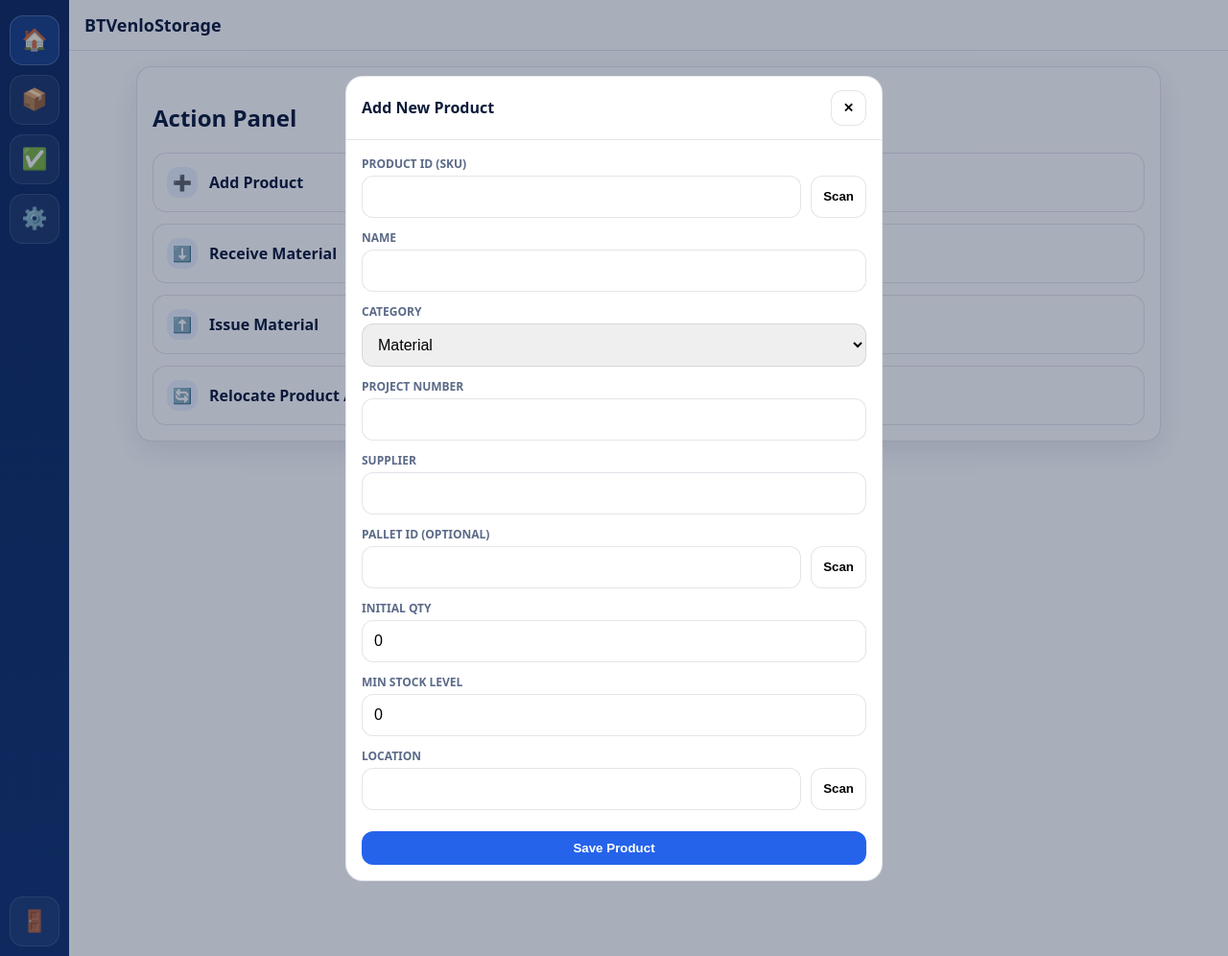
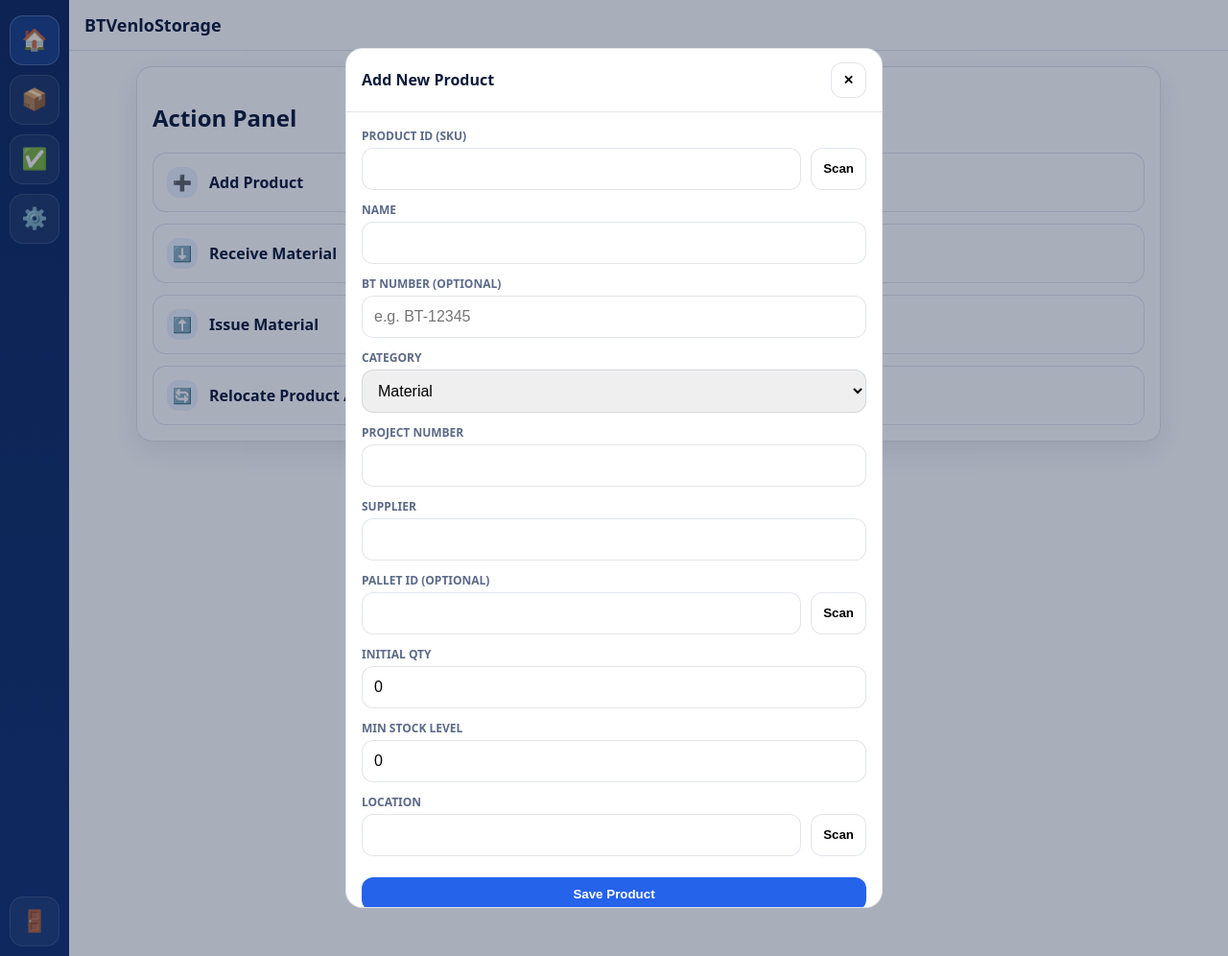
Before and after one commit to tomaszlipka10-alt/aplikacja-flask-qr, a Flask app: page / in a window 1280 px wide, after a click that opens the changed part. Shown: the whole page at 96% size. Run offline with Flask 3, Linux system fonts and the light colour scheme; the visitor is signed in with stand-in values (Sample User, id 1); data that the repository does not hold is empty.

Commit message:
Add optional BT Number support under Name input, update table layout and search queries

```diff
--- a/app.py
+++ b/app.py
@@ -101,6 +101,7 @@ def api_products():
         supplier = str(d.get('supplier', '')).strip()
         name = str(d.get('name', '')).strip()
         pallet_id = str(d.get('pallet_id', '')).strip()
+        bt_number = str(d.get('bt_number', '')).strip()
 
         raw_stock = str(d.get('current_stock', '0')).strip()
         raw_min = str(d.get('min_stock', '0')).strip()
@@ -111,6 +112,7 @@ def api_products():
         _supabase_request("POST", "products", json_body={
             "item_number": sku,
             "name": name,
+            "bt_number": bt_number if bt_number else None,
             "current_stock": current_stock_val,
             "min_stock": min_stock_val,
             "location": str(d.get('location', '')).strip(),
@@ -129,7 +131,7 @@ def api_products():
             "location": str(d.get('location', '')).strip(),
             "username": current_user.username,
             "project_number": prj,
-            "note": f"Initial creation. Pallet ID: {pallet_id if pallet_id else 'None'}. Supplier: {supplier}"
+            "note": f"Initial creation. BT Number: {bt_number if bt_number else 'None'}. Pallet ID: {pallet_id if pallet_id else 'None'}."
         })
         return jsonify({"ok": True})
 
@@ -173,6 +175,7 @@ def export_excel():
     columns_mapping = {
         'item_number': 'ID',
         'name': 'Name',
+        'bt_number': 'BT Number',
         'project_number': 'Project',
         'supplier': 'Supplier',
         'current_stock': 'Qty',
@@ -197,17 +200,15 @@ def export_excel():
 @login_required
 def api_relocate():
     d = request.json
-    target_id = str(d.get('item_number', '')).strip()  # Może to być Product ID LUB Pallet ID
+    target_id = str(d.get('item_number', '')).strip()
     new_loc = str(d.get('new_location', '')).strip()
 
     if not target_id or not new_loc:
         return jsonify({"ok": False, "error": "Missing parameters"}), 400
 
-    # Najpierw sprawdzamy czy to Pallet ID (szukamy produktów przypisanych do tej palety)
     palette_products = _supabase_request("GET", "products", {"pallet_id": f"eq.{target_id}"})
 
     if palette_products:
-        # PRZELOKOWANIE GRUPY PRODUKTÓW (CAŁA PALETA)
         for p in palette_products:
             sku = p['item_number']
             old_loc = p.get('location', 'Unknown')
@@ -219,7 +220,6 @@ def api_relocate():
             })
         return jsonify({"ok": True, "mode": "pallet", "count": len(palette_products)})
 
-    # Jeśli nie znaleziono produktów po Pallet ID, traktujemy to jako relokację pojedynczego produktu
     res = _supabase_request("GET", "products", {"item_number": f"eq.{target_id}"})
     if not res:
         return jsonify({"ok": False, "error": "No product or pallet found with this ID"}), 404
@@ -229,7 +229,7 @@ def api_relocate():
 
     _supabase_request("PATCH", "products", {"item_number": f"eq.{target_id}"}, {"location": new_loc})
     _supabase_request("POST", "audit_logs", json_body={
-        "item_number": sku if 'sku' in locals() else p['item_number'], "name": p['name'], "action": "RELOCATE", "qty": p['current_stock'],
+        "item_number": p['item_number'], "name": p['name'], "action": "RELOCATE", "qty": p['current_stock'],
         "location": f"{old_loc} -> {new_loc}", "username": current_user.username,
         "project_number": p.get('project_number', '')
     })
--- a/templates/index.html
+++ b/templates/index.html
@@ -81,7 +81,7 @@
         <div class="card">
           <h2>Inventory Stock</h2>
           <div style="display:flex; gap:10px; margin-bottom:12px;">
-            <input type="text" id="inventorySearch" placeholder="Search by ID, Name, Pallet ID, Project..." onkeyup="filterInv()">
+            <input type="text" id="inventorySearch" placeholder="Search by ID, Name, BT Number, Pallet, Project..." onkeyup="filterInv()">
             <select id="filterCategory" onchange="filterInv()" style="width:150px;">
               <option value="all">All Categories</option>
               <option value="material">Materials Only</option>
@@ -91,7 +91,7 @@
           <div style="overflow:auto">
             <table>
               <thead>
-                <tr><th>ID</th><th>Name</th><th>Category</th><th>Project</th><th>Supplier</th><th>Pallet ID</th><th>Qty</th><th>Location</th></tr>
+                <tr><th>ID</th><th>Name</th><th>BT Number</th><th>Category</th><th>Project</th><th>Supplier</th><th>Pallet ID</th><th>Qty</th><th>Location</th></tr>
               </thead>
               <tbody id="productsBody"></tbody>
             </table>
@@ -128,6 +128,7 @@
         <div class="modal-body">
           <div class="row"><label>PRODUCT ID (SKU)</label><div class="scanrow"><input id="p_id"><button class="btn" onclick="startScan('p_id', 'p_box', 'p_vid', 'product')">Scan</button></div><div id="p_box" class="scanner-box"><video id="p_vid" playsinline></video></div></div>
           <div class="row"><label>NAME</label><input id="p_name"></div>
+          <div class="row"><label>BT NUMBER (OPTIONAL)</label><input id="p_bt_number" placeholder="e.g. BT-12345"></div>
           <div class="row">
             <label>CATEGORY</label>
             <select id="p_category">
@@ -209,7 +210,7 @@
       document.getElementById('rel_info').innerHTML='';
     }
     if(id==='addProductBackdrop'){
-      document.getElementById('p_id').value=''; document.getElementById('p_name').value='';
+      document.getElementById('p_id').value=''; document.getElementById('p_name').value=''; document.getElementById('p_bt_number').value='';
       document.getElementById('p_project').value=''; document.getElementById('p_supplier').value='';
       document.getElementById('p_pallet').value='';
       document.getElementById('p_qty').value='0'; document.getElementById('p_min_stock').value='0';
@@ -244,7 +245,10 @@
             if (mode === 'product' || mode === 'pallet') {
               let parts = value.split('|');
               document.getElementById(targetId).value = parts[0];
-              if(targetId === 'p_id' && parts[1]) document.getElementById('p_name').value = parts[1];
+              if(targetId === 'p_id') {
+                if(parts[1]) document.getElementById('p_name').value = parts[1];
+                if(parts[2]) document.getElementById('p_bt_number').value = parts[2];
+              }
               if(targetId === 's_id') checkStockInfo(parts[0]);
               if(targetId === 'rel_id') checkRelocateInfo(parts[0]);
             } else {
@@ -277,7 +281,7 @@
       allProductsCache.forEach(p => {
         const op = document.createElement('option');
         op.value = p.item_number;
-        op.textContent = p.name;
+        op.textContent = p.name + (p.bt_number ? ' (' + p.bt_number + ')' : '');
         datalist.appendChild(op);
       });
     }
@@ -297,6 +301,7 @@
       body.innerHTML += `<tr data-cat="${p.category || 'material'}">
         <td>${p.item_number}</td>
         <td>${p.name}</td>
+        <td><strong>${p.bt_number || '-'}</strong></td>
         <td>${(p.category || 'material').toUpperCase()}</td>
         <td>${p.project_number || '-'}</td>
         <td>${p.supplier || '-'}</td>
@@ -313,8 +318,13 @@
   function checkStockInfo(id){
     const info = document.getElementById('s_info');
     if(!id) { info.innerHTML=''; return; }
-    const p = allProductsCache.find(x => String(x.item_number) === id.trim());
-    if(p){ info.innerHTML = `<span style="color:#2563eb">📦 Name: ${p.name} | Location: ${p.location} | Current Stock: ${p.current_stock}</span>`; }
+    id = id.trim();
+    // Szukanie po ID produktu lub po BT Number
+    const p = allProductsCache.find(x => String(x.item_number) === id || String(x.bt_number).toLowerCase() === id.toLowerCase());
+    if(p){
+      document.getElementById('s_id').value = p.item_number; // Wyrównanie do ID bazy danych
+      info.innerHTML = `<span style="color:#2563eb">📦 Name: ${p.name} | BT: ${p.bt_number || '-'} | Loc: ${p.location} | Qty: ${p.current_stock}</span>`;
+    }
     else { info.innerHTML = `<span style="color:red">Product does not exist in database!</span>`; }
   }
 
@@ -323,15 +333,17 @@
     if(!id) { info.innerHTML=''; return; }
     id = id.trim();
 
-    // Sprawdzamy czy wpisany ID to Paleta czy pojedynczy produkt
     const itemsOnPallet = allProductsCache.filter(x => String(x.pallet_id) === id);
     if(itemsOnPallet.length > 0) {
       info.innerHTML = `<span style="color:#16a34a">🗂️ Pallet Detected (${id})! Contains ${itemsOnPallet.length} products. Current Location: ${itemsOnPallet[0].location}</span>`;
       return;
     }
 
-    const p = allProductsCache.find(x => String(x.item_number) === id);
-    if(p){ info.innerHTML = `<span style="color:#2563eb">🔄 Single Product: ${p.name} | Current Location: ${p.location}</span>`; }
+    const p = allProductsCache.find(x => String(x.item_number) === id || String(x.bt_number).toLowerCase() === id.toLowerCase());
+    if(p){
+      document.getElementById('rel_id').value = p.item_number;
+      info.innerHTML = `<span style="color:#2563eb">🔄 Single Product: ${p.name} | BT: ${p.bt_number || '-'} | Current Location: ${p.location}</span>`;
+    }
     else { info.innerHTML = `<span style="color:red">No single product or pallet found with this ID</span>`; }
   }
 
@@ -362,6 +374,7 @@
     const body = {
       item_number: id,
       name: document.getElementById('p_name').value,
+      bt_number: document.getElementById('p_bt_number').value,
       category: document.getElementById('p_category').value,
       project_number: document.getElementById('p_project').value,
       supplier: document.getElementById('p_supplier').value,
@@ -387,16 +400,18 @@
         return;
     }
 
-    if(currentStockMode === 'issue') {
-        const p = allProductsCache.find(x => String(x.item_number) === id.trim());
-        if(p && amount > p.current_stock) {
+    const p = allProductsCache.find(x => String(x.item_number) === id.trim() || String(x.bt_number).toLowerCase() === id.trim().toLowerCase());
+    const finalId = p ? p.item_number : id.trim();
+
+    if(currentStockMode === 'issue' && p) {
+        if(amount > p.current_stock) {
             alertBox.textContent = `Error: Insufficient stock! Available: ${p.current_stock}`;
             alertBox.style.display = "block";
             return;
         }
     }
 
-    const body = { item_number: id, amount: amount, note: note };
+    const body = { item_number: finalId, amount: amount, note: note };
     const res = await fetch('/api/stock/'+currentStockMode, { method:'POST', headers:{'Content-Type':'application/json'}, body:JSON.stringify(body) });
     if(res.ok) { closeModal('stockBackdrop'); loadProducts(); }
     else { alertBox.textContent = "Error processing transaction."; alertBox.style.display = "block"; }
@@ -408,7 +423,10 @@
     const alertBox = document.getElementById('relAlert');
     if(!id || !newLoc) { alertBox.textContent = "Product/Pallet ID and New Location are required."; alertBox.style.display = "block"; return; }
 
-    const body = { item_number: id, new_location: newLoc };
+    const p = allProductsCache.find(x => String(x.item_number) === id || String(x.bt_number).toLowerCase() === id.toLowerCase());
+    const finalId = p ? p.item_number : id;
+
+    const body = { item_number: finalId, new_location: newLoc };
     const res = await fetch('/api/relocate', { method:'POST', headers:{'Content-Type':'application/json'}, body:JSON.stringify(body) });
     if(res.ok) { closeModal('relocateBackdrop'); loadProducts(); }
     else { alertBox.textContent = "Error processing relocation."; alertBox.style.display = "block"; }
```
